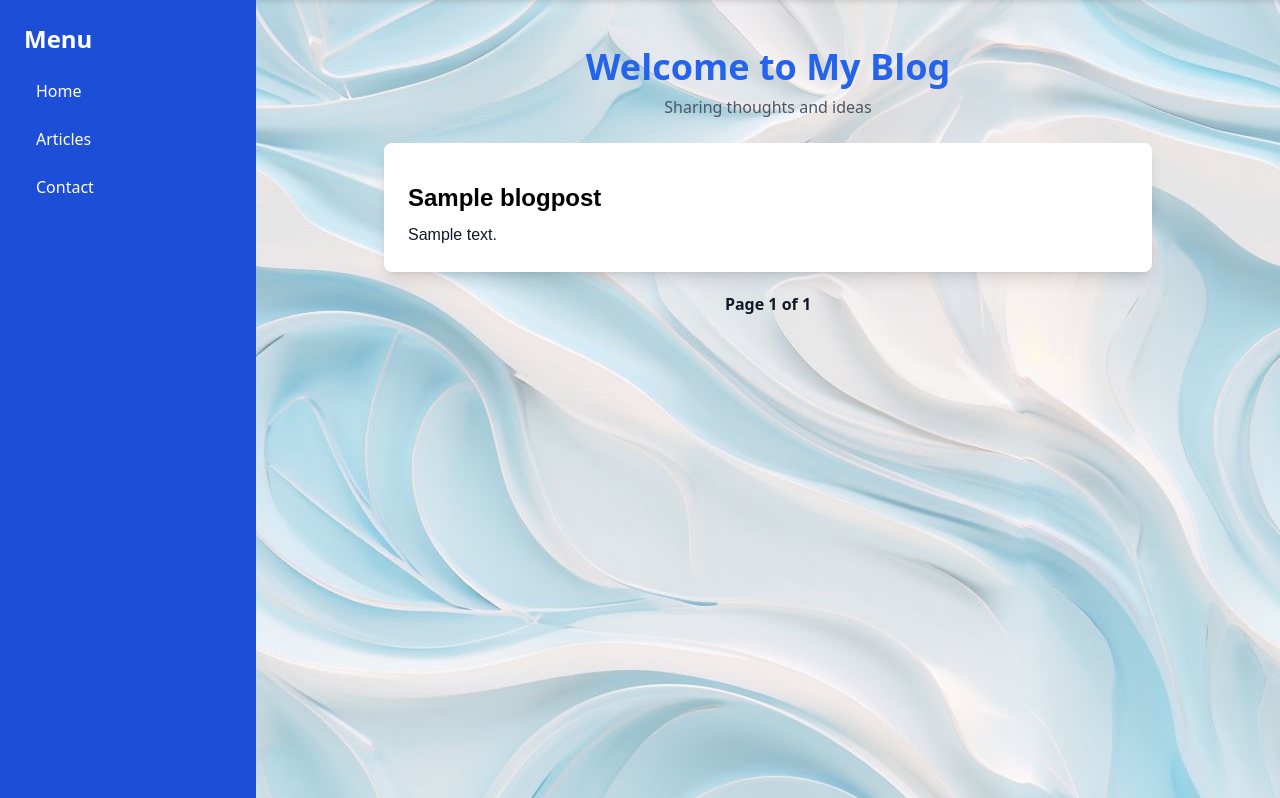
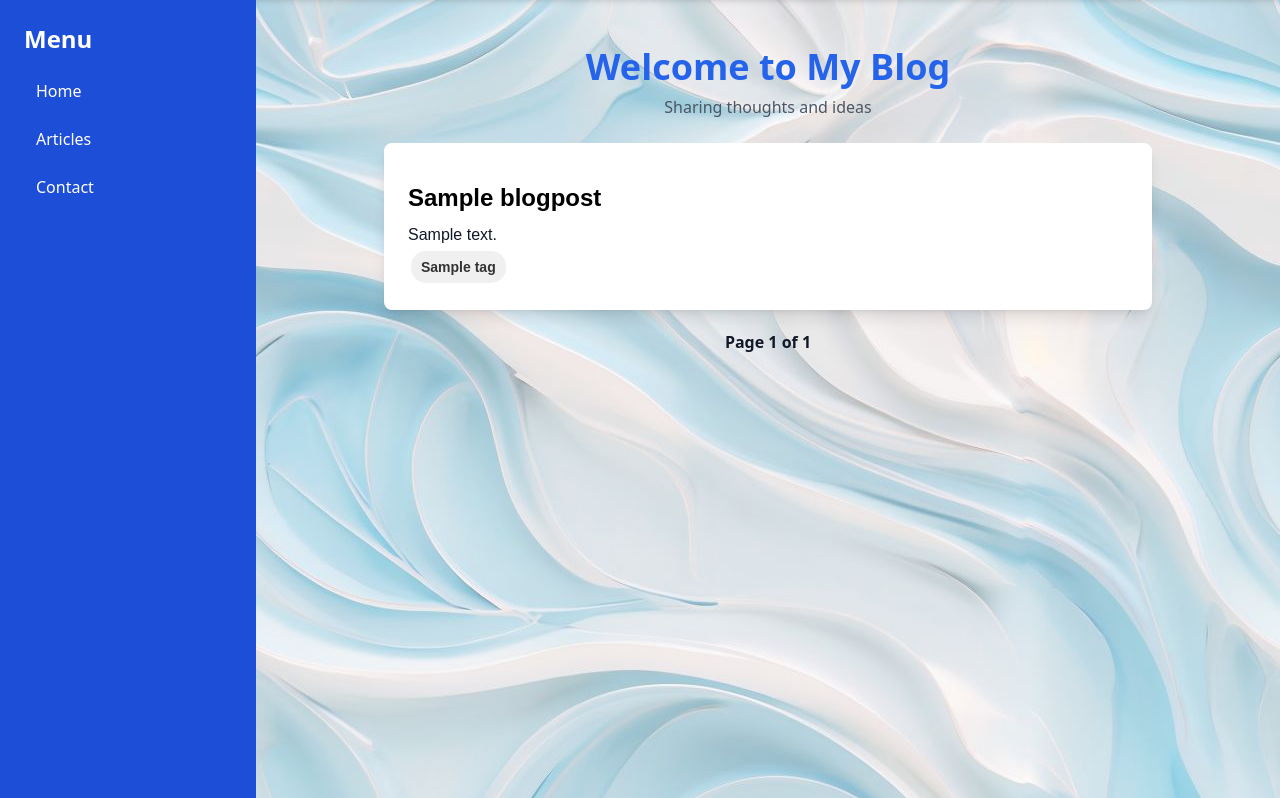
Before and after one commit to maishuji/tech_blog, a Django app: page / in a window 1280 px wide. Shown: the part 61-859 px from the top of the page. Run offline with Django 4.2, Linux system fonts and the light colour scheme; tables that the repository leaves empty hold one stand-in row (values such as "Sample post"); some libraries are stand-ins or nearby versions.

Commit message:
Add categories

```diff
--- a/blog_heho/blog/admin.py
+++ b/blog_heho/blog/admin.py
@@ -2,7 +2,8 @@
 Admin page for the blog app
 '''
 from django.contrib import admin
-from .models import BlogPost, BlogImage
+from .models import BlogPost, BlogImage, Tag
 
 admin.site.register(BlogPost)
+admin.site.register(Tag)
 admin.site.register(BlogImage)
--- a/blog_heho/blog/models.py
+++ b/blog_heho/blog/models.py
@@ -2,6 +2,18 @@
 Module containing the models for the blog
 '''
 from django.db import models
+
+class Tag(models.Model):
+    '''
+    Model to store blog tags
+    '''
+    name = models.CharField(max_length=100)
+
+    def __str__(self):
+        '''
+        String representation of the model
+        '''
+        return str(self.name)
 
 class BlogPost(models.Model):
     '''
@@ -10,6 +22,7 @@ class BlogPost(models.Model):
     title = models.CharField(max_length=200)
     content = models.TextField()
     created_at = models.DateTimeField(auto_now_add=True)
+    tags = models.ManyToManyField(Tag, related_name="posts", blank=True)
     objects = models.Manager()  # Explicitly define objects manager (not necessary, but for pylint)
     def __str__(self):
         '''
--- a/blog_heho/blog/static/css/style.css
+++ b/blog_heho/blog/static/css/style.css
@@ -64,6 +64,18 @@
     font-weight: bold;
 }
 
+.tag {
+    display: inline-block;
+    background-color: #f0f0f0; /* Light gray background */
+    color: #333; /* Dark text */
+    padding: 5px 10px;
+    margin: 3px;
+    border-radius: 15px; /* Rounded corners */
+    font-size: 14px;
+    font-weight: bold;
+    /*text-transform: uppercase;*/
+}
+
 body{
     background-image: url("/static/images/bg_pattern1.png");
     background-repeat: repeat;  /* This makes the image repeat */
--- a/blog_heho/blog/templates/blog/blog_detail.html
+++ b/blog_heho/blog/templates/blog/blog_detail.html
@@ -10,6 +10,11 @@
     <div class="markdown-body">
         {{ post.content|safe }}
     </div>
+    <p>
+        {% for tag in post.tags.all %}
+        <span class="tag">{{ tag.name }}</span>
+        {% endfor %}
+    </p>
 </div>
 
 <div class="text-center mt-6">
--- a/blog_heho/blog/templates/blog/blog_list.html
+++ b/blog_heho/blog/templates/blog/blog_list.html
@@ -15,6 +15,11 @@
                 <li class="markdown-body bg-white p-6 shadow-lg rounded-lg">
                     <h2 class="text-2xl font-semibold text-gray-800">{{ post.title }}</h2>
                     <p class="text-gray-600 mt-2">{{ post.content |safe}}</p>
+                    <p>
+                        {% for tag in post.tags.all %}
+                        <span class="tag">{{ tag.name }}</span>
+                        {% endfor %}
+                    </p>
                 </li>
             {% endfor %}
         </ul>
--- a/blog_heho/blog/templates/home.html
+++ b/blog_heho/blog/templates/home.html
@@ -17,6 +17,11 @@
                 <li class="markdown-body bg-white p-6 shadow-lg rounded-lg">
                     <h3 class="text-2xl font-semibold text-gray-800">{{ post.title }}</h3>
                     <p class="text-gray-600 mt-2">{{ post.content|safe|truncatewords:30 }}</p>
+                    <p>
+                        {% for tag in post.tags.all %}
+                        <span class="tag">{{ tag.name }}</span>
+                        {% endfor %}
+                    </p>
                     <a href="{% url 'blog_detail' post.id %}" class="text-blue-600 font-semibold mt-2 inline-block">
                         Read More →
                     </a>
```
